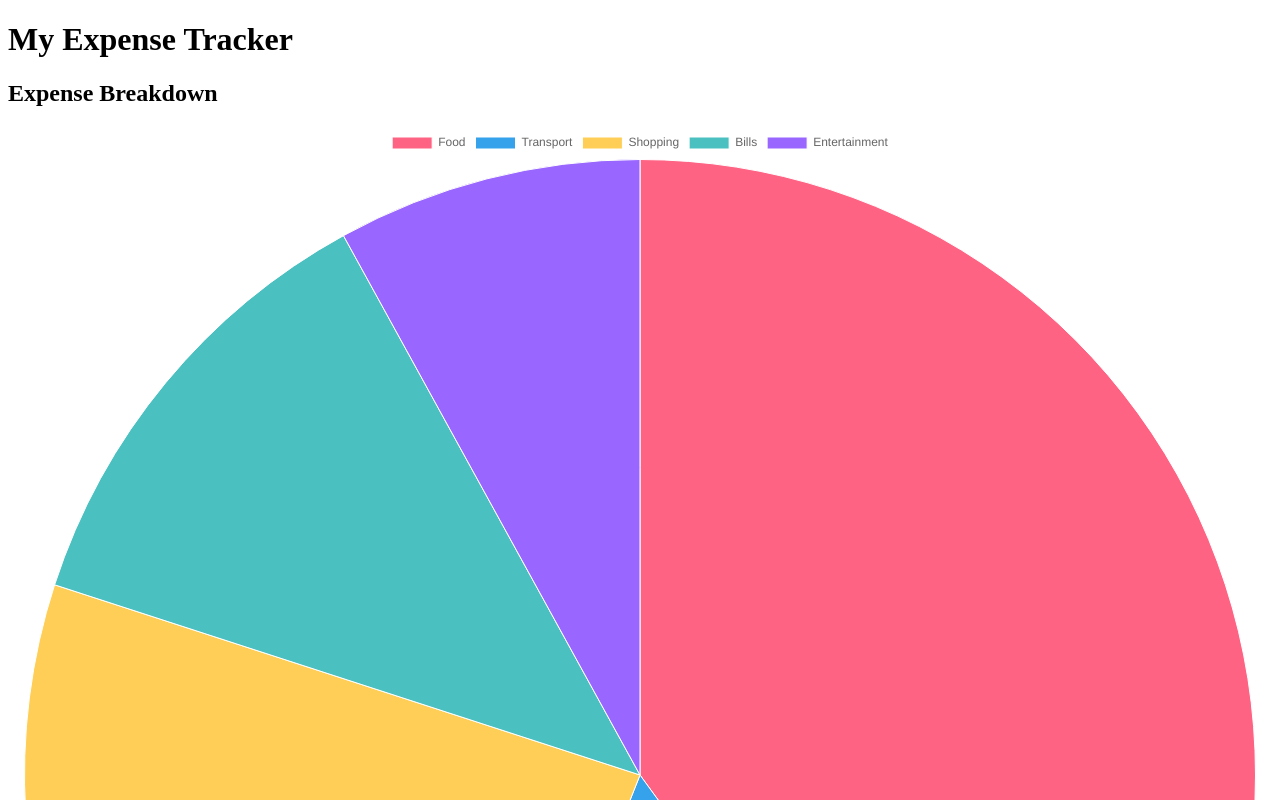
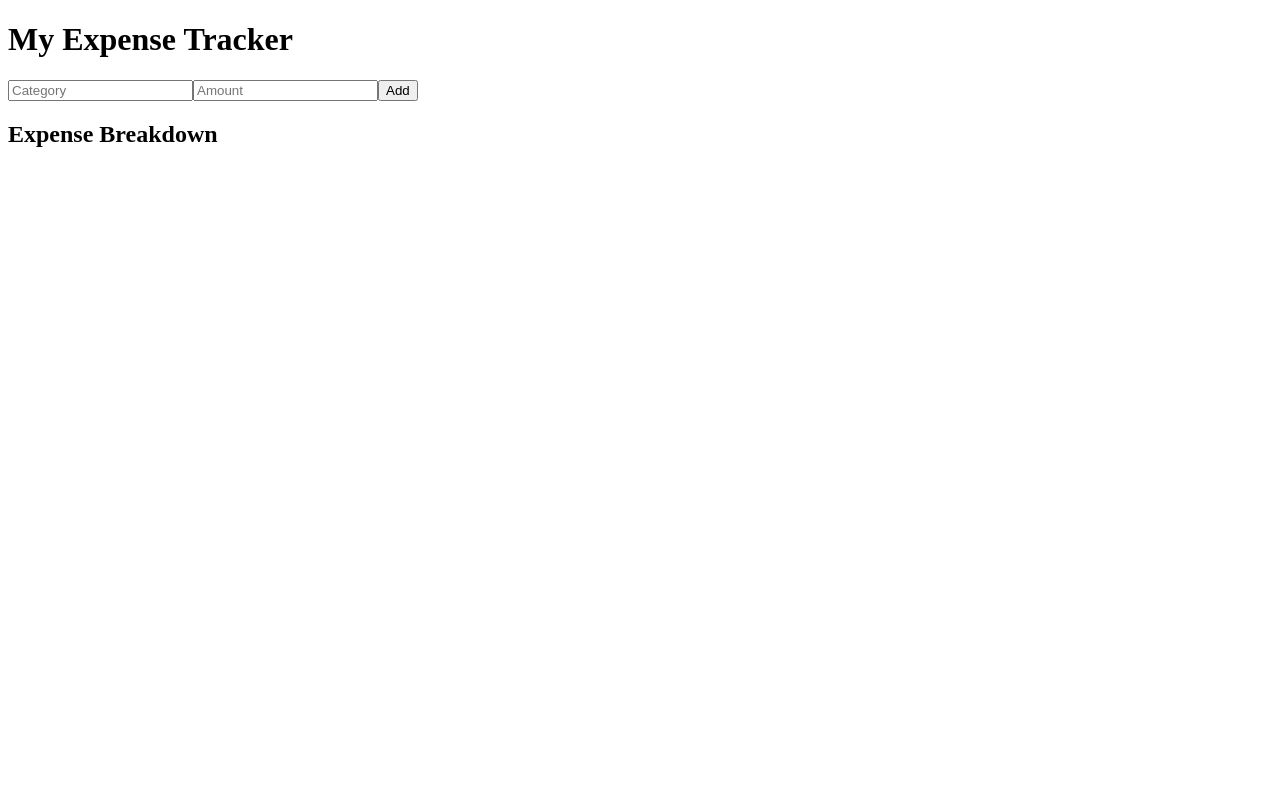
Before and after one commit to H-1709/expense-tracker, a React (Create React App) app in the folder client/: page / in a window 1280 px wide. Shown: the top 800 px of the page. Built offline with nearby package versions, Linux system fonts and the light colour scheme.

Commit message:
Add expense input form and dynamic pie chart

```diff
--- a/client/src/App.js
+++ b/client/src/App.js
@@ -1,10 +1,57 @@
+import { useState } from "react";
 import ExpensePieChart from "./components/ExpensePieChart";
 
 function App() {
+  const [expenses, setExpenses] = useState([]);
+
+  const [category, setCategory] = useState("");
+  const [amount, setAmount] = useState("");
+
+  const addExpense = (e) => {
+    e.preventDefault();
+    if (!category || !amount) return;
+
+    const newExpense = { category, amount: Number(amount) };
+    setExpenses([...expenses, newExpense]);
+
+    // reset inputs
+    setCategory("");
+    setAmount("");
+  };
+
   return (
-    <div>
-      <h1 className="text-2xl font-bold text-center">My Expense Tracker</h1>
-      <ExpensePieChart />
+    <div className="p-6">
+      <h1 className="text-2xl font-bold text-center mb-6">My Expense Tracker</h1>
+
+      {/* Form */}
+      <form
+        onSubmit={addExpense}
+        className="flex gap-2 mb-6 justify-center"
+      >
+        <input
+          type="text"
+          placeholder="Category"
+          value={category}
+          onChange={(e) => setCategory(e.target.value)}
+          className="border p-2 rounded"
+        />
+        <input
+          type="number"
+          placeholder="Amount"
+          value={amount}
+          onChange={(e) => setAmount(e.target.value)}
+          className="border p-2 rounded"
+        />
+        <button
+          type="submit"
+          className="bg-blue-500 text-white px-4 py-2 rounded"
+        >
+          Add
+        </button>
+      </form>
+
+      {/* Chart */}
+      <ExpensePieChart expenses={expenses} />
     </div>
   );
 }
--- a/client/src/components/ExpensePieChart.jsx
+++ b/client/src/components/ExpensePieChart.jsx
@@ -9,19 +9,25 @@ import {
 
 ChartJS.register(ArcElement, Tooltip, Legend);
 
-const ExpensePieChart = () => {
-  // Dummy test data
+const ExpensePieChart = ({ expenses }) => {
+  // Group by category
+  const categories = {};
+  expenses.forEach((exp) => {
+    categories[exp.category] = (categories[exp.category] || 0) + exp.amount;
+  });
+
   const data = {
-    labels: ["Food", "Transport", "Shopping", "Bills", "Entertainment"],
+    labels: Object.keys(categories),
     datasets: [
       {
-        data: [500, 200, 300, 150, 100],
+        data: Object.values(categories),
         backgroundColor: [
           "#FF6384",
           "#36A2EB",
           "#FFCE56",
           "#4BC0C0",
-          "#9966FF"
+          "#9966FF",
+          "#FF9F40"
         ],
         borderWidth: 1
       }
```
